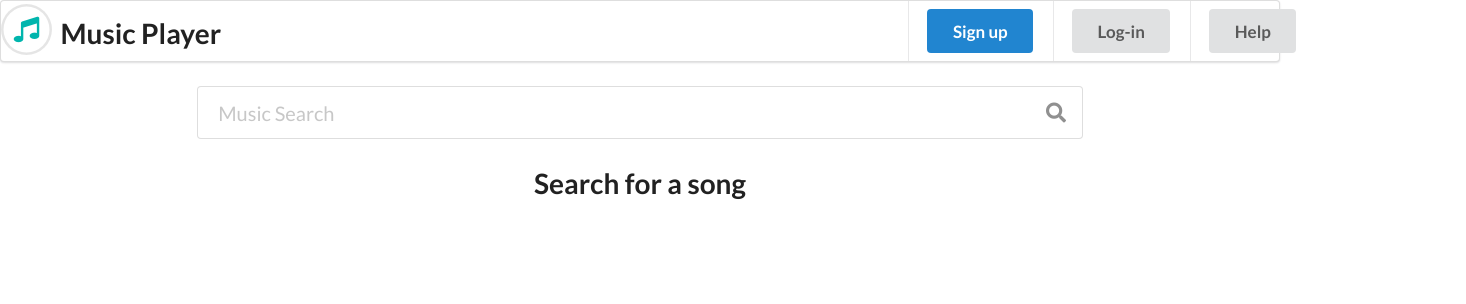
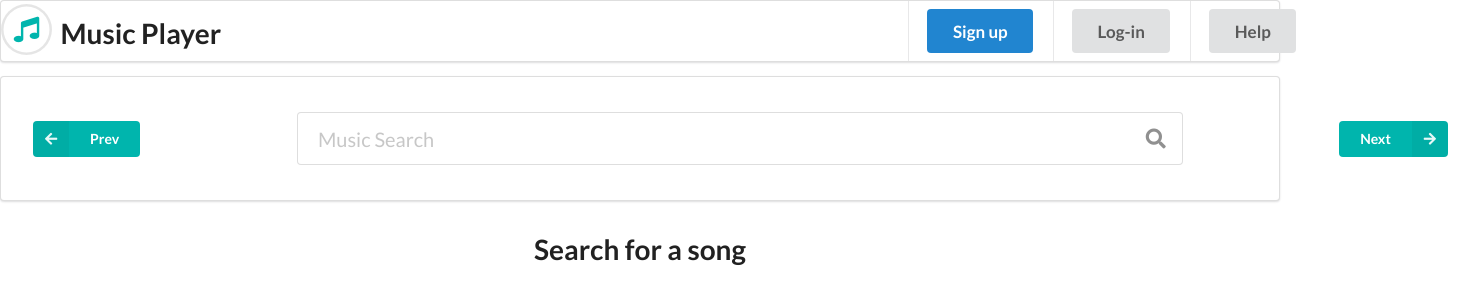
Before and after one commit to Orion-P/music-player, a React (Create React App) app: page / in a window 1280 px wide. Shown: the top 304 px of the page, 1466 px wide, since content can reach past the window. Built offline with nearby package versions, Linux system fonts and the light colour scheme.

Commit message:
Added prevoius and next buttons to ui

```diff
--- a/src/components/App.js
+++ b/src/components/App.js
@@ -19,8 +19,8 @@ class App extends React.Component {
 				params: {
 					client_id: "2bc19d22",
 					format: "json",
-                    search: term,
-                    limit: 200
+					search: term,
+					limit: 200
 				}
 			})
 			.then(({ data }) => {
@@ -33,7 +33,25 @@ class App extends React.Component {
 		return (
 			<div>
 				<NavigationBar />
-				<SearchBar onFormSubmit={this.onFormSubmit} />
+				<div className="ui center aligned segment">
+					<div className="ui menu secondary compact">
+						<div className="item">
+							<button className="ui left labeled icon button teal">
+								<i className="left arrow icon"></i>
+								Prev
+							</button>
+						</div>
+						<div className="item">
+							<SearchBar onFormSubmit={this.onFormSubmit} />
+						</div>
+						<div className="item">
+							<button className="ui right labeled icon button teal">
+								<i className="right arrow icon"></i>
+								Next
+							</button>
+						</div>
+					</div>
+				</div>
 				<MusicPlayer songs={this.state.songs} />
 			</div>
 		);
--- a/src/components/SongList.js
+++ b/src/components/SongList.js
@@ -1,6 +1,9 @@
-import React from "react";
+import React, { useState } from "react";
 
 const SongList = props => {
+
+    const [currentSongSection, setSongSection] = useState([]);
+
 	console.log(props.songs);
 	const renderedSongs = props.songs.map(song => {
 		return (
@@ -12,8 +15,8 @@ const SongList = props => {
 					<p className="ui left floated">
 						<strong>Song: </strong>
 						{song.name.toLowerCase()}
-                    </p>
-                    <p className="ui left floated">
+					</p>
+					<p className="ui left floated">
 						<strong>Artist: </strong>
 						{song.artist_name}
 					</p>
```
